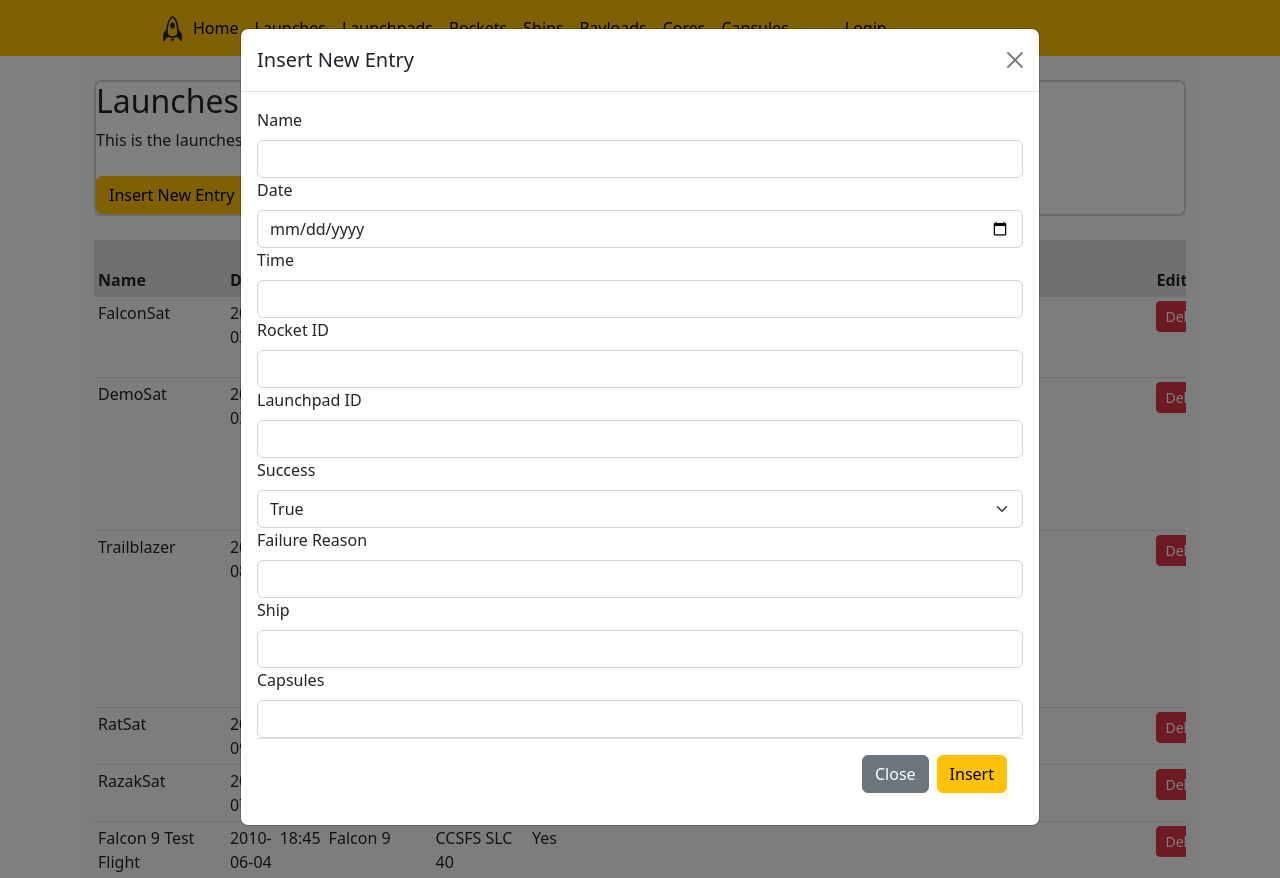
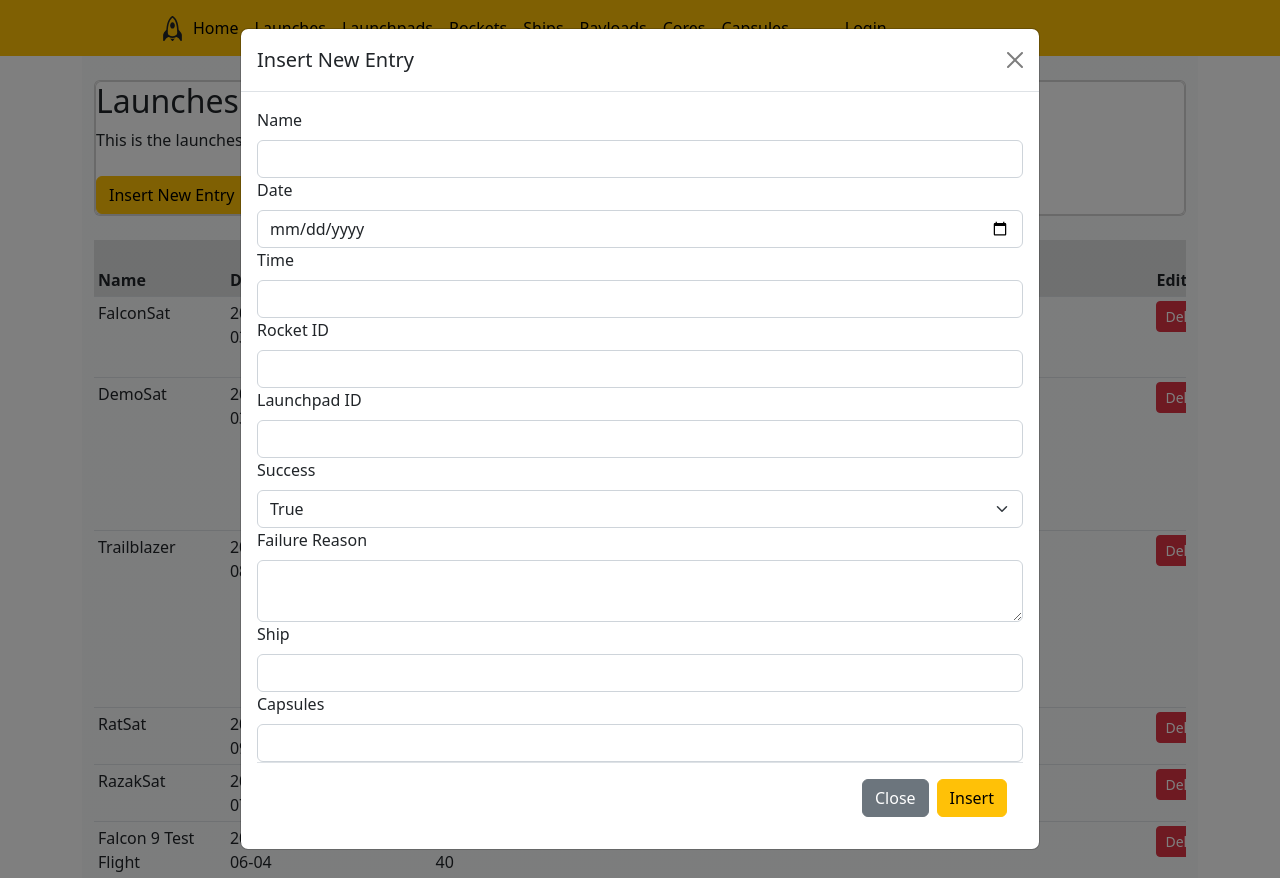
Before and after one commit to itudb2232/itudb2232, a Flask app: page /launches in a window 1280 px wide, after a click on "Insert New Entry". Run offline with Flask 2, Linux system fonts and the light colour scheme; data comes from the database, SQL or seed files in the repository; some libraries are stand-ins or nearby versions.

Commit message:
Added textarea to launches

```diff
--- a/website/templates/launches.html
+++ b/website/templates/launches.html
@@ -44,7 +44,7 @@
                                             <option>False</option>
                                         </select>
                                         <label for="failure_reason" class="form-label">Failure Reason</label>
-                                        <input type="text" class="form-control" name="failure_reason">
+                                        <textarea type="text" class="form-control" name="failure_reason"></textarea>
                                         <label for="ship" class="form-label">Ship</label>
                                         <input type="text" class="form-control" name="ship">
                                         <label for="capsules" class="form-label">Capsules</label>
```
